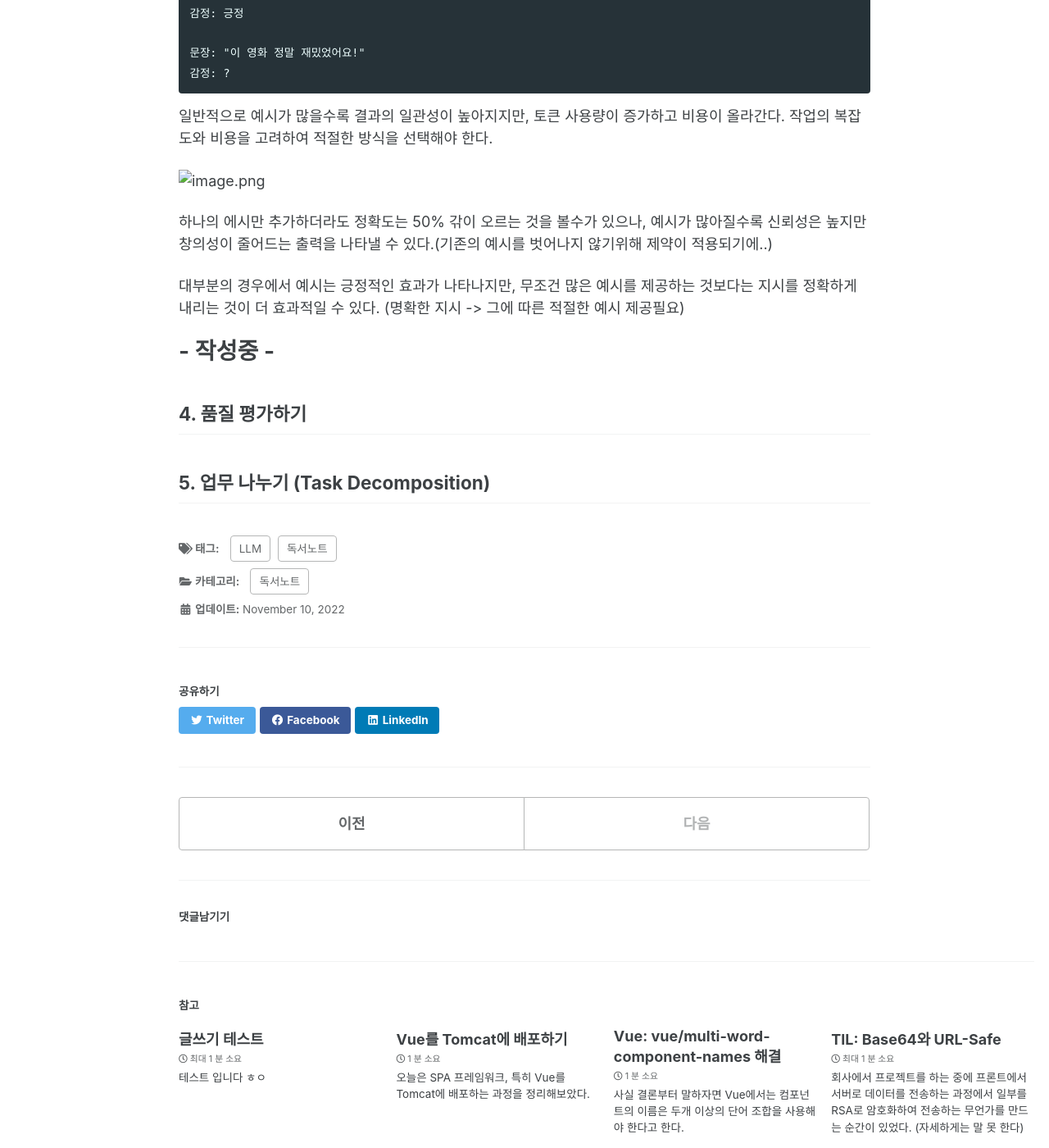
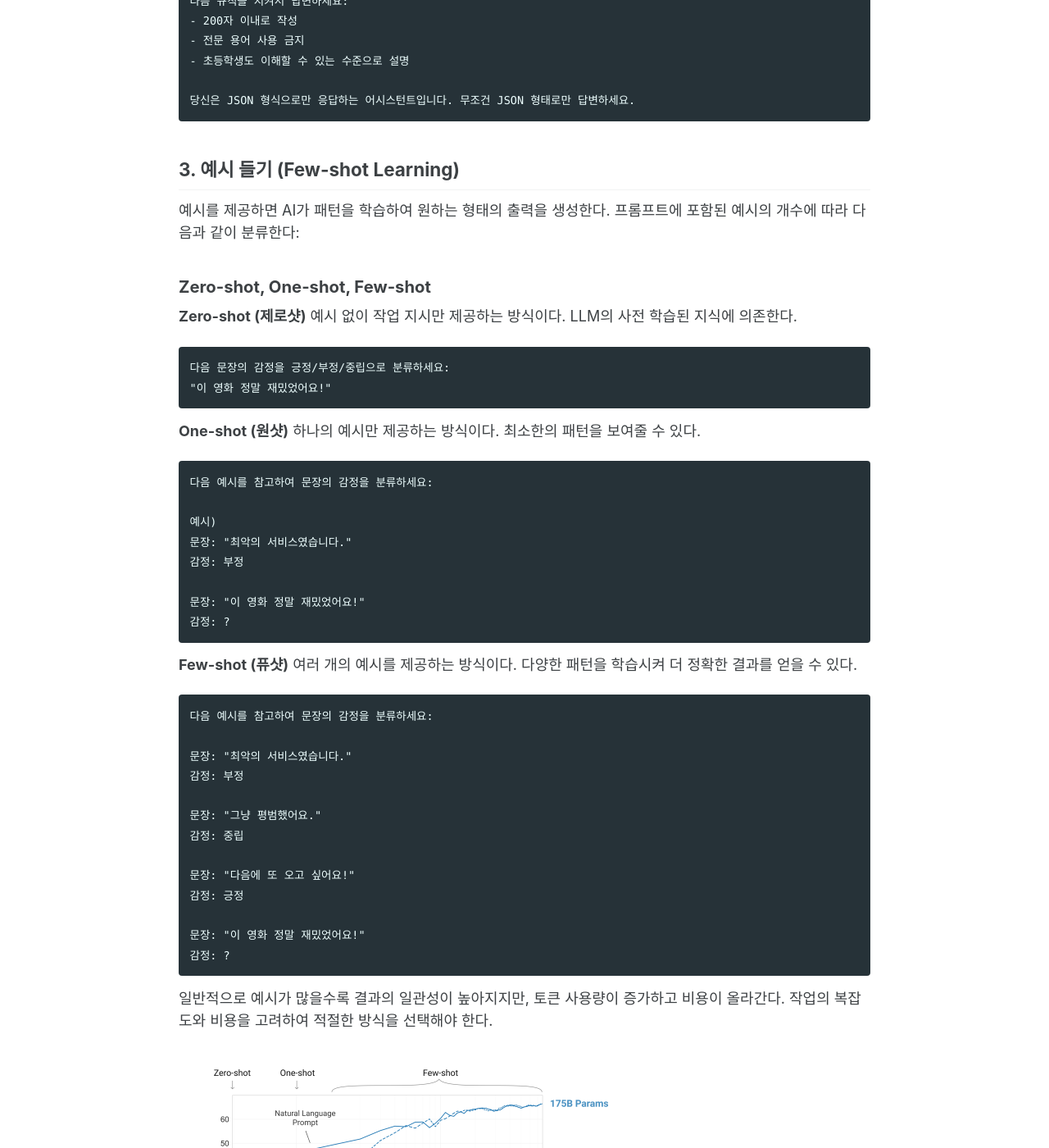
Before and after one commit to fotoner/fotoner.github.io, a Jekyll site: the page built from _posts/독서노트/2025-11-25-1-prompt-eng.md, in a window 1280 px wide and 1400 px high, scrolled down 3792 px. Shown: the whole window at 82% size. Built offline with Jekyll 4.4.1, drawn with Linux system fonts in a browser that asks for light colours; cached includes are drawn as plain includes; comment, search, counter and statistics services are not loaded; some of the changed text lies outside the part shown.

Commit message:
📝 2025-11-25 [독서노트]생성형 AI를 위한 프롬프트 엔지니어링 - Day1 수정(작성중)

```diff
--- a/_posts/독서노트/2025-11-25-1-prompt-eng.md
+++ b/_posts/독서노트/2025-11-25-1-prompt-eng.md
@@ -18,7 +18,7 @@ tags:
 
 저자는 이러한 가이드는 오픈AI의 자체 프롬프트 엔지니어링 가이드와 많은 부분에서 일치하며 검증된 원칙이라 설명하며 AI를 자주 쓰는 사람이라면 이와 같은 형식으로 수렴할거라고 설명한다. (본인도 그런듯)
 
-![image.png](2025-11-25-23-27-45.png)
+![image.png](/assets/images/posts/독서노트/2025-11-25-23-27-45.png)
 
 ## 1. 지시 내리기
 
@@ -158,9 +158,9 @@ Context API, Redux, Zustand 중 어떤 것이 적합할지 비교 분석해주
 
 일반적으로 예시가 많을수록 결과의 일관성이 높아지지만, 토큰 사용량이 증가하고 비용이 올라간다. 작업의 복잡도와 비용을 고려하여 적절한 방식을 선택해야 한다.
 
-![image.png](2025-11-26-00-00-34.png)
+![image.png](/assets/images/posts/독서노트/2025-11-26-00-00-34.png)
 
-하나의 에시만 추가하더라도 정확도는 50% 갂이 오르는 것을 볼수가 있으나, 예시가 많아질수록 신뢰성은 높지만 창의성이 줄어드는 출력을 나타낼 수 있다.(기존의 예시를 벗어나지 않기위해 제약이 적용되기에..)
+하나의 에시만 추가하더라도 정확도는 50% 가까이 오르는 것을 볼수가 있으나, 예시가 많아질수록 신뢰성은 높지만 창의성이 줄어드는 출력을 나타낼 수 있다.(기존의 예시를 벗어나지 않기위해 제약이 적용되기에..)
 
 대부분의 경우에서 예시는 긍정적인 효과가 나타나지만, 무조건 많은 예시를 제공하는 것보다는 지시를 정확하게 내리는 것이 더 효과적일 수 있다. (명확한 지시 -> 그에 따른 적절한 예시 제공필요)
 
```
Also changed, not shown: other parts of _posts/독서노트/2025-11-25-1-prompt-eng.md (+1 -1 lines), assets/images/posts/독서노트/2025-11-25-23-27-45.png (renamed from _posts/독서노트/2025-11-25-23-27-45.png), assets/images/posts/독서노트/2025-11-26-00-00-34.png (renamed from _posts/독서노트/2025-11-26-00-00-34.png).
